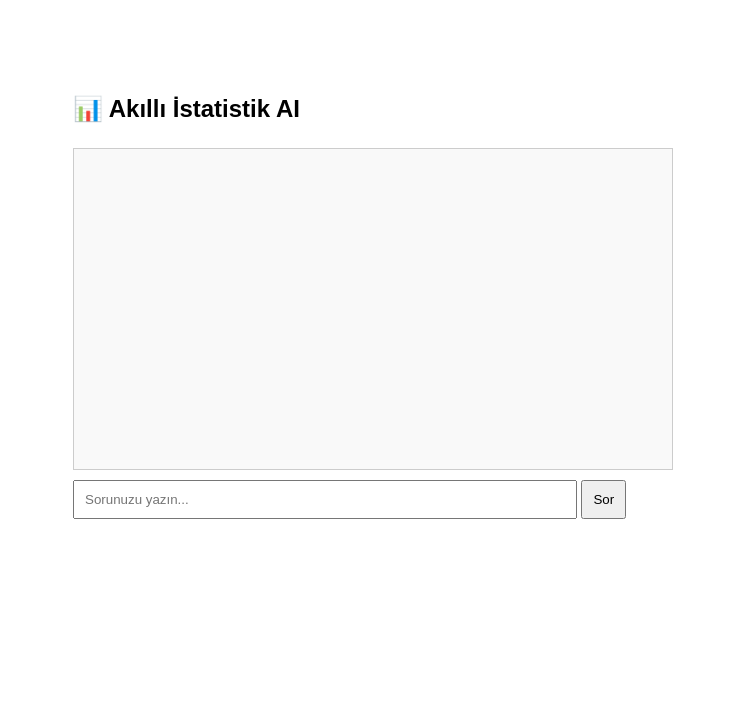
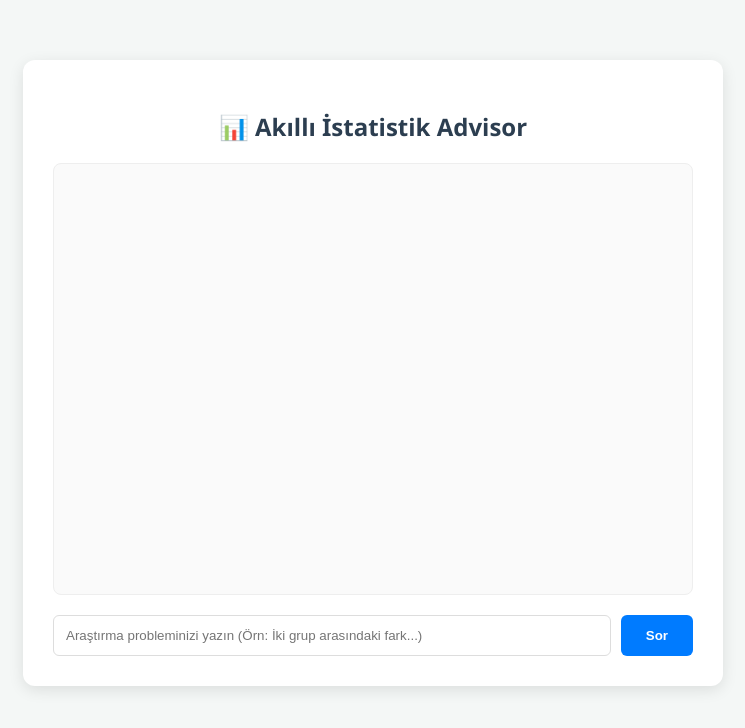
Before and after one commit to gizemaksoy257/webb, a website: page public/index.html in a window 1280 px wide. Shown: the whole page, without its empty margins (267-1012 px from the left). Drawn offline with Linux system fonts and the light colour scheme.

Commit message:
Update index.html

```diff
--- a/public/index.html
+++ b/public/index.html
@@ -2,39 +2,65 @@
 <html lang="tr">
 <head>
     <meta charset="UTF-8">
-    <title>Akıllı İstatistik AI</title>
+    <meta name="viewport" content="width=device-width, initial-scale=1.0">
+    <title>Akıllı İstatistik AI Advisor</title>
     <style>
-        body { font-family: sans-serif; max-width: 600px; margin: 50px auto; padding: 20px; line-height: 1.6; }
-        #chat-box { border: 1px solid #ccc; height: 300px; overflow-y: auto; padding: 10px; margin-bottom: 10px; background: #f9f9f9; }
-        input { width: 80%; padding: 10px; }
-        button { padding: 10px; cursor: pointer; }
-        .bot-msg { color: blue; margin-bottom: 10px; white-space: pre-wrap; }
-        .user-msg { color: green; font-weight: bold; }
+        body { font-family: 'Segoe UI', Tahoma, Geneva, Verdana, sans-serif; max-width: 700px; margin: 40px auto; padding: 20px; background-color: #f4f7f6; }
+        .container { background: white; padding: 30px; border-radius: 12px; box-shadow: 0 4px 15px rgba(0,0,0,0.1); }
+        h2 { color: #2c3e50; text-align: center; }
+        #chat-box { border: 1px solid #eee; height: 400px; overflow-y: auto; padding: 15px; margin-bottom: 20px; background: #fafafa; border-radius: 8px; }
+        .msg { margin-bottom: 15px; padding: 10px 15px; border-radius: 8px; line-height: 1.5; }
+        .user-msg { background: #e1f5fe; color: #0277bd; align-self: flex-end; font-weight: bold; }
+        .bot-msg { background: #f1f8e9; color: #33691e; white-space: pre-wrap; border-left: 4px solid #8bc34a; }
+        .input-group { display: flex; gap: 10px; }
+        input { flex: 1; padding: 12px; border: 1px solid #ddd; border-radius: 6px; outline: none; }
+        button { padding: 12px 25px; background: #007bff; color: white; border: none; border-radius: 6px; cursor: pointer; font-weight: bold; }
+        button:hover { background: #0056b3; }
+        .error-msg { color: #d32f2f; background: #ffcdd2; }
     </style>
 </head>
 <body>
-    <h2>📊 Akıllı İstatistik AI</h2>
+    <div class="container">
+        <h2>📊 Akıllı İstatistik Advisor</h2>
         <div id="chat-box"></div>
-    <input type="text" id="userInput" placeholder="Sorunuzu yazın...">
+        <div class="input-group">
+            <input type="text" id="userInput" placeholder="Araştırma probleminizi yazın (Örn: İki grup arasındaki fark...)" onkeypress="if(event.key === 'Enter') gonder()">
             <button onclick="gonder()">Sor</button>
+        </div>
+    </div>
 
     <script>
         async function gonder() {
             const input = document.getElementById('userInput');
             const chatBox = document.getElementById('chat-box');
-            if(!input.value) return;
+            const soru = input.value.trim();
 
-            chatBox.innerHTML += `<div class="user-msg">Siz: ${input.value}</div>`;
+            if(!soru) return;
 
+            // Kullanıcı mesajını ekle
+            chatBox.innerHTML += `<div class="msg user-msg">Siz: ${soru}</div>`;
+            input.value = '';
+            chatBox.scrollTop = chatBox.scrollHeight;
+
+            try {
+                // Not: Kendi Render URL'niz farklıysa '/' yerine tam adresi yazın
                 const response = await fetch('/soru-sor', {
                     method: 'POST',
                     headers: { 'Content-Type': 'application/json' },
-                body: JSON.stringify({ soru: input.value })
+                    body: JSON.stringify({ soru: soru })
                 });
 
                 const data = await response.json();
-            chatBox.innerHTML += `<div class="bot-msg">AI: ${data.cevap}</div>`;
-            input.value = '';
+
+                if (response.ok && data.cevap) {
+                    chatBox.innerHTML += `<div class="msg bot-msg">AI: ${data.cevap}</div>`;
+                } else {
+                    chatBox.innerHTML += `<div class="msg error-msg">Hata: ${data.hata || 'Sunucu yanıt vermedi.'}</div>`;
+                }
+            } catch (error) {
+                chatBox.innerHTML += `<div class="msg error-msg">Bağlantı Hatası: Sunucuya ulaşılamıyor.</div>`;
+            }
+
             chatBox.scrollTop = chatBox.scrollHeight;
         }
     </script>
```
Lines whose indentation alone changed are shown as unchanged.
